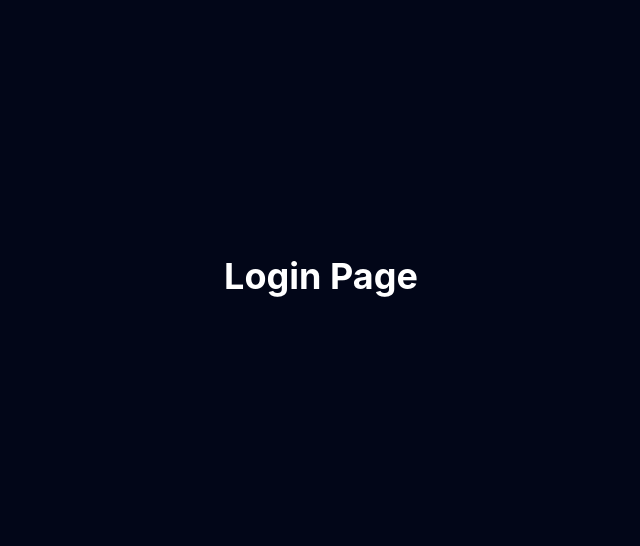
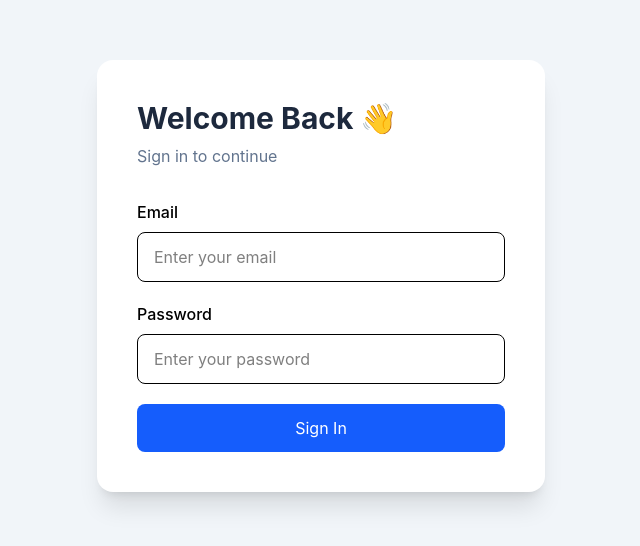
Before and after one commit to manyam-srinivas/Research-Lab-Management-App, a React app in the folder frontend/: page / in a window 1280 px wide. Shown: the part 124-670 px from the top of the page, without its empty margins (319-959 px from the left). Built offline with nearby package versions, Linux system fonts and the light colour scheme; the HTML template or start-up script is replaced by a standard one.

Commit message:
Version 4 Frontend Dashboard API integration completed

```diff
--- a/frontend/src/components/dashboard/DashboardStats.jsx
+++ b/frontend/src/components/dashboard/DashboardStats.jsx
@@ -7,34 +7,34 @@ import {
 
 import StatCard from "./StatCard";
 
-function DashboardStats() {
+function DashboardStats({ summary }) {
   return (
     <div className="grid grid-cols-1 md:grid-cols-2 xl:grid-cols-4 gap-6">
 
       <StatCard
   title="Projects"
-        value="15"
+  value={summary?.total_projects ?? 0}
   icon={<FaProjectDiagram />}
   color="#2563EB"
 />
 
 <StatCard
   title="Tasks"
-        value="42"
+  value={summary?.total_tasks ?? 0}
   icon={<FaTasks />}
   color="#7C3AED"
 />
 
 <StatCard
   title="Equipment"
-        value="30"
+  value={summary?.total_equipment ?? 0}
   icon={<FaFlask />}
   color="#22C55E"
 />
 
 <StatCard
-        title="Budget"
-        value="₹5,00,000"
+  title="Notifications"
+  value={summary?.unread_notifications ?? 0}
   icon={<FaMoneyBillWave />}
   color="#F59E0B"
 />
--- a/frontend/src/pages/dashboard/dashboard.jsx
+++ b/frontend/src/pages/dashboard/dashboard.jsx
@@ -1,15 +1,46 @@
+import { useEffect, useState } from "react";
+
 import DashboardLayout from "../../layouts/DashboardLayout";
 import WelcomeBanner from "../../components/dashboard/WelcomeBanner";
 import DashboardStats from "../../components/dashboard/DashboardStats";
 
+import { getDashboardSummary } from "../../services/authService";
+
 function Dashboard() {
+
+  const [summary, setSummary] = useState(null);
+
+  useEffect(() => {
+
+    const fetchSummary = async () => {
+
+      try {
+
+        const token = localStorage.getItem("token");
+
+        const response = await getDashboardSummary(token);
+
+        setSummary(response.summary);
+
+      } catch (error) {
+
+        console.error(error);
+
+      }
+
+    };
+
+    fetchSummary();
+
+  }, []);
+
   return (
     <DashboardLayout>
 
       <WelcomeBanner />
 
       <div className="mt-8">
-        <DashboardStats />
+        <DashboardStats summary={summary} />
       </div>
 
     </DashboardLayout>
--- a/frontend/src/pages/login/login.jsx
+++ b/frontend/src/pages/login/login.jsx
@@ -1,9 +1,11 @@
+import LoginForm from "./LoginForm";
+
 function Login() {
   return (
-    <div className="min-h-screen flex items-center justify-center bg-slate-950">
-      <h1 className="text-4xl font-bold text-white">
-        Login Page
-      </h1>
+    <div className="min-h-screen bg-slate-100 flex items-center justify-center">
+
+      <LoginForm />
+
     </div>
   );
 }
--- /dev/null
+++ b/frontend/src/pages/login/loginform.jsx
@@ -0,0 +1,88 @@
+import { useState } from "react";
+import { useNavigate } from "react-router-dom";
+import { loginUser } from "../../services/authService";
+
+function LoginForm() {
+  const navigate = useNavigate();
+
+  const [email, setEmail] = useState("");
+  const [password, setPassword] = useState("");
+
+  const handleLogin = async (e) => {
+    e.preventDefault();
+
+    try {
+      const data = await loginUser(email, password);
+
+      localStorage.setItem("token", data.token);
+      localStorage.setItem("user", JSON.stringify(data.user));
+
+      alert("Login Successful!");
+
+      navigate("/dashboard");
+    } catch (error) {
+      alert(
+        error.response?.data?.message ||
+        "Login failed"
+      );
+    }
+  };
+
+  return (
+    <div className="bg-white p-10 rounded-2xl shadow-xl w-full max-w-md">
+
+      <h2 className="text-3xl font-bold text-slate-800 mb-2">
+        Welcome Back 👋
+      </h2>
+
+      <p className="text-slate-500 mb-8">
+        Sign in to continue
+      </p>
+
+      <form
+        className="space-y-5"
+        onSubmit={handleLogin}
+      >
+
+        <div>
+          <label className="block mb-2 font-medium">
+            Email
+          </label>
+
+          <input
+            type="email"
+            placeholder="Enter your email"
+            className="w-full border rounded-lg px-4 py-3 focus:outline-none focus:ring-2 focus:ring-blue-500"
+            value={email}
+            onChange={(e) => setEmail(e.target.value)}
+          />
+        </div>
+
+        <div>
+          <label className="block mb-2 font-medium">
+            Password
+          </label>
+
+          <input
+            type="password"
+            placeholder="Enter your password"
+            className="w-full border rounded-lg px-4 py-3 focus:outline-none focus:ring-2 focus:ring-blue-500"
+            value={password}
+            onChange={(e) => setPassword(e.target.value)}
+          />
+        </div>
+
+        <button
+          type="submit"
+          className="w-full bg-blue-600 text-white py-3 rounded-lg hover:bg-blue-700 transition"
+        >
+          Sign In
+        </button>
+
+      </form>
+
+    </div>
+  );
+}
+
+export default LoginForm;
--- /dev/null
+++ b/frontend/src/services/api.js
@@ -0,0 +1,10 @@
+import axios from "axios";
+
+const api = axios.create({
+  baseURL: "http://127.0.0.1:5000/api",
+  headers: {
+    "Content-Type": "application/json",
+  },
+});
+
+export default api;
--- /dev/null
+++ b/frontend/src/services/authService.js
@@ -0,0 +1,19 @@
+import api from "./api";
+
+export async function loginUser(email, password) {
+  const response = await api.post("/auth/login", {
+    email,
+    password,
+  });
+
+  return response.data;
+}
+export async function getDashboardSummary(token) {
+  const response = await api.get("/dashboard/summary", {
+    headers: {
+      Authorization: `Bearer ${token}`,
+    },
+  });
+
+  return response.data;
+}
```
Also changed, not shown: 1 other file (tests, documents, lock files or other folders). Lines whose indentation alone changed are shown as unchanged.
